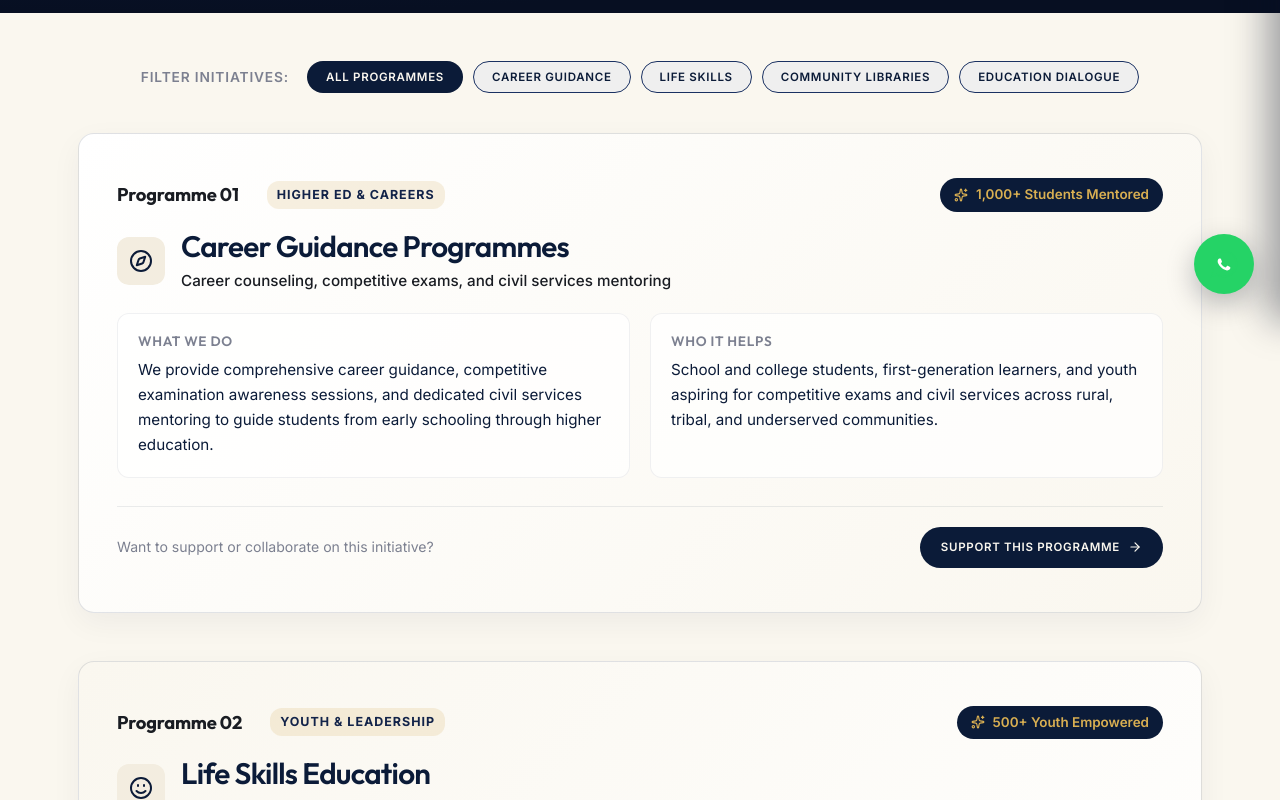
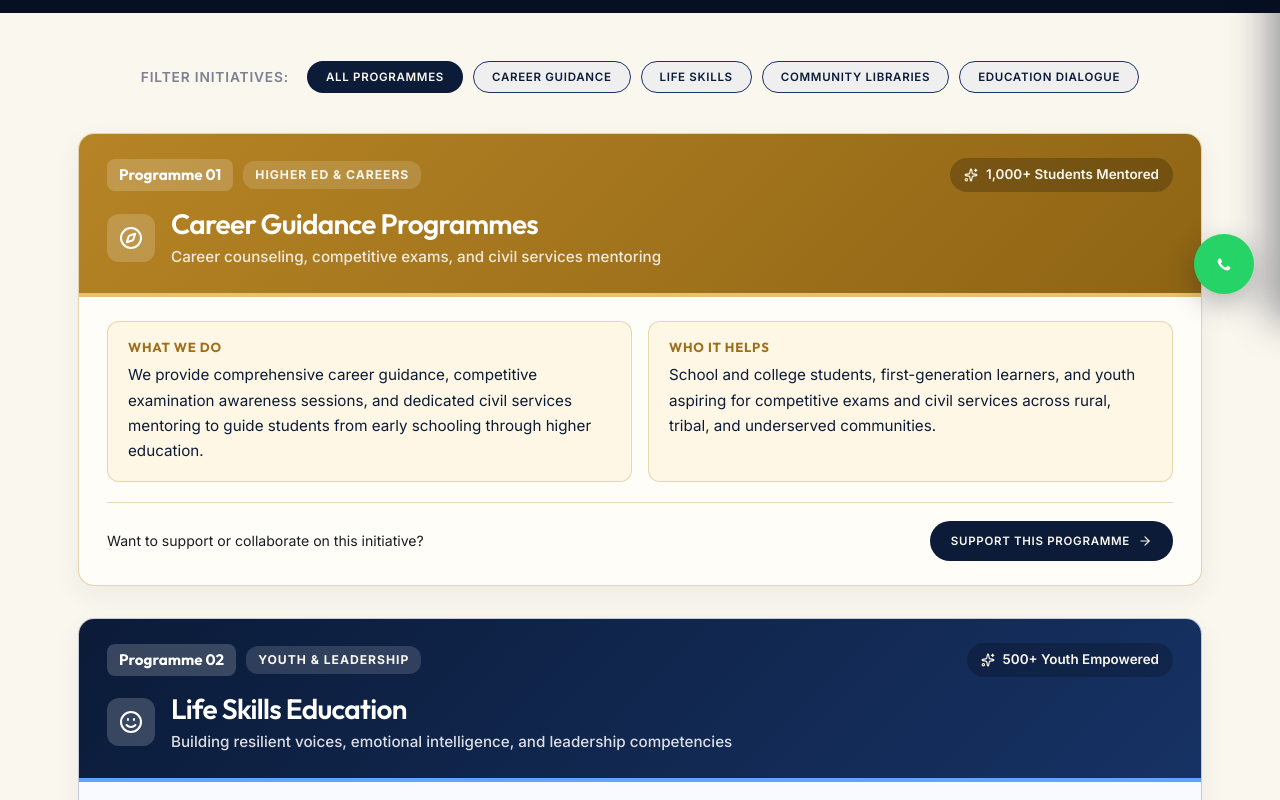
Before and after one commit to SAIKRISHNACHANDA/chamakfoundation.org, a Next.js app: page /programmes in a window 1280 px wide. Shown: the part 480-1280 px from the top of the page. Built offline with nearby package versions, Linux system fonts and the light colour scheme.

Commit message:
style(programmes): redesign programme cards into distinct colored box layout

```diff
--- a/src/app/programmes/page.js
+++ b/src/app/programmes/page.js
@@ -7,7 +7,6 @@ import {
   Compass,
   Smile,
   Library,
-  GraduationCap,
   ArrowRight,
   Sparkles,
   BookOpen
@@ -24,13 +23,15 @@ export default function ProgrammesPage() {
       title: "Career Guidance Programmes",
       tagline: "Career counseling, competitive exams, and civil services mentoring",
       icon: Compass,
+      cardBg: "#FFFDF7",
+      cardBorder: "rgba(182, 132, 37, 0.35)",
+      headerBg: "linear-gradient(135deg, #B68425 0%, #8E6414 100%)",
+      headerBorder: "#E6C16E",
+      boxBg: "#FEF7E5",
+      boxBorder: "rgba(182, 132, 37, 0.3)",
+      accentText: "#9E6F1B",
       whatWeDo: "We provide comprehensive career guidance, competitive examination awareness sessions, and dedicated civil services mentoring to guide students from early schooling through higher education.",
       whoItHelps: "School and college students, first-generation learners, and youth aspiring for competitive exams and civil services across rural, tribal, and underserved communities.",
-      highlights: [
-        "Career counseling for school and college students.",
-        "Competitive exam awareness sessions.",
-        "Civil Services awareness and mentoring initiatives.",
-      ],
       impactStat: "1,000+ Students Mentored",
     },
     {
@@ -40,15 +41,15 @@ export default function ProgrammesPage() {
       title: "Life Skills Education",
       tagline: "Building resilient voices, emotional intelligence, and leadership competencies",
       icon: Smile,
+      cardBg: "#F8FAFF",
+      cardBorder: "rgba(11, 27, 56, 0.22)",
+      headerBg: "linear-gradient(135deg, #0B1B38 0%, #163264 100%)",
+      headerBorder: "#60A5FA",
+      boxBg: "#EEF4FF",
+      boxBorder: "rgba(37, 99, 235, 0.22)",
+      accentText: "#1E40AF",
       whatWeDo: "Our life skills curriculum builds foundational personal and interpersonal competencies beyond standard textbooks, empowering young people to articulate thoughts, lead initiatives, and make sound life choices.",
       whoItHelps: "Students and young adults seeking to build self-worth, communication skills, emotional resilience, and executive life decisions.",
-      highlights: [
-        "Leadership development",
-        "Communication skills",
-        "Emotional intelligence",
-        "Personality development",
-        "Decision-making skills",
-      ],
       impactStat: "500+ Youth Empowered",
     },
     {
@@ -58,14 +59,15 @@ export default function ProgrammesPage() {
       title: "Community Library Initiatives",
       tagline: "Establishing knowledge havens and cultivating a vibrant reading culture",
       icon: Library,
+      cardBg: "#F7FCFA",
+      cardBorder: "rgba(15, 118, 110, 0.28)",
+      headerBg: "linear-gradient(135deg, #0F766E 0%, #115E59 100%)",
+      headerBorder: "#5EEAD4",
+      boxBg: "#ECFDF5",
+      boxBorder: "rgba(15, 118, 110, 0.25)",
+      accentText: "#0F766E",
       whatWeDo: "We establish community libraries in rural, tribal, and minority areas, creating safe, quiet spaces stocked with literature, academic references, and general knowledge books to foster reading culture.",
       whoItHelps: "Children, youth, competitive examination aspirants, and entire communities who lack access to public libraries or quiet study spaces at home.",
-      highlights: [
-        "Establishing libraries in rural, tribal, and minority areas.",
-        "Promoting reading culture and knowledge accessibility.",
-        "Curated multi-lingual reading collections (English, Telugu, Urdu).",
-        "Dedicated quiet study zones for competitive exam candidates.",
-      ],
       impactStat: "Thousands of Books Circulated",
     },
     {
@@ -75,14 +77,15 @@ export default function ProgrammesPage() {
       title: "Education Dialogue, Policy & Professional Development Programme",
       tagline: "Convening educators, researchers, and policymakers for educational innovation",
       icon: BookOpen,
+      cardBg: "#FAF8FF",
+      cardBorder: "rgba(79, 70, 229, 0.25)",
+      headerBg: "linear-gradient(135deg, #4338CA 0%, #312E81 100%)",
+      headerBorder: "#A5B4FC",
+      boxBg: "#EEF2FF",
+      boxBorder: "rgba(79, 70, 229, 0.22)",
+      accentText: "#4338CA",
       whatWeDo: "We organize seminars, symposiums, and consultative forums on critical educational issues, emerging pedagogical trends, and policy challenges, creating dedicated platforms for educators, researchers, and policymakers.",
       whoItHelps: "School teachers, college professors, educational researchers, policymakers, and civic leaders shaping the future of inclusive education.",
-      highlights: [
-        "Organizing seminars and symposiums on educational issues, trends, and challenges.",
-        "Creating platforms for educators, researchers, and policymakers.",
-        "Pedagogical innovation and teacher capacity-building forums.",
-        "Policy research, dialogue papers, and educational reform advocacy.",
-      ],
       impactStat: "Seminars & State Symposia",
     },
   ];
@@ -130,61 +133,67 @@ export default function ProgrammesPage() {
           </div>
 
           {/* Programmes List */}
-          <div style={{ display: "flex", flexDirection: "column", gap: "48px" }}>
-            {filtered.map((p, index) => {
+          <div style={{ display: "flex", flexDirection: "column", gap: "32px" }}>
+            {filtered.map((p) => {
               const Icon = p.icon;
-              const isEven = index % 2 === 1;
 
               return (
                 <div
                   key={p.id}
                   id={p.id}
-                  className="card"
                   style={{
-                    padding: "44px 38px",
-                    borderColor: "rgba(11,27,56,0.12)",
-                    background: isEven
-                      ? "linear-gradient(135deg, #FAF7EF 0%, #FFFFFF 100%)"
-                      : "linear-gradient(135deg, #FFFFFF 0%, #FAF7EF 100%)",
-                    boxShadow: "0 10px 30px rgba(11,27,56,0.05)",
+                    scrollMarginTop: "100px",
+                    background: p.cardBg,
+                    borderRadius: "16px",
+                    border: `1.5px solid ${p.cardBorder}`,
+                    boxShadow: "0 10px 28px rgba(11, 27, 56, 0.06)",
+                    overflow: "hidden",
                   }}
                 >
-                  <div style={{ display: "grid", gridTemplateColumns: "1fr", gap: "28px" }}>
-                    <div>
-                      <div style={{ display: "flex", alignItems: "center", justifyContent: "space-between", flexWrap: "wrap", gap: "16px", marginBottom: "16px" }}>
-                        <div style={{ display: "flex", alignItems: "center", gap: "12px" }}>
-                          <span style={{ fontFamily: "var(--num)", fontSize: "1.15rem", fontWeight: 700, color: "var(--gold-600)", letterSpacing: "-0.01em" }}>
+                  {/* Colored Box Header */}
+                  <div
+                    style={{
+                      background: p.headerBg,
+                      borderBottom: `4px solid ${p.headerBorder}`,
+                      padding: "24px 28px",
+                    }}
+                  >
+                    <div style={{ display: "flex", alignItems: "center", justifyContent: "space-between", flexWrap: "wrap", gap: "12px", marginBottom: "14px" }}>
+                      <div style={{ display: "flex", alignItems: "center", gap: "10px", flexWrap: "wrap" }}>
+                        <span style={{ fontFamily: "var(--num)", fontSize: "0.95rem", fontWeight: 700, color: "#FFFFFF", background: "rgba(255,255,255,0.18)", padding: "4px 12px", borderRadius: "8px" }}>
                           Programme {p.num}
                         </span>
-                          <span style={{ height: "4px", width: "4px", borderRadius: "50%", background: "var(--ink-300)" }}></span>
-                          <span style={{ fontSize: "0.78rem", textTransform: "uppercase", letterSpacing: "0.08em", fontWeight: 700, color: "var(--navy-800)", background: "rgba(201,154,58,0.15)", padding: "4px 10px", borderRadius: "12px" }}>
+                        <span style={{ fontSize: "0.76rem", textTransform: "uppercase", letterSpacing: "0.08em", fontWeight: 700, color: "#FAF7EF", background: "rgba(255,255,255,0.14)", padding: "4px 12px", borderRadius: "12px" }}>
                           {p.category}
                         </span>
                       </div>
 
-                        <div style={{ display: "inline-flex", alignItems: "center", gap: "8px", background: "var(--navy-900)", color: "var(--gold-400)", padding: "6px 14px", borderRadius: "20px", fontSize: "0.84rem", fontWeight: 600 }}>
+                      <div style={{ display: "inline-flex", alignItems: "center", gap: "8px", background: "rgba(0,0,0,0.22)", color: "#FAF7EF", padding: "6px 14px", borderRadius: "20px", fontSize: "0.84rem", fontWeight: 600 }}>
                         <Sparkles size={14} />
                         <span>{p.impactStat}</span>
                       </div>
                     </div>
 
-                      <div style={{ display: "flex", alignItems: "center", gap: "16px", marginBottom: "12px" }}>
-                        <div style={{ width: "48px", height: "48px", borderRadius: "12px", background: "var(--cream-200)", display: "flex", alignItems: "center", justifyContent: "center", color: "var(--navy-900)", flexShrink: 0 }}>
+                    <div style={{ display: "flex", alignItems: "center", gap: "16px" }}>
+                      <div style={{ width: "48px", height: "48px", borderRadius: "12px", background: "rgba(255,255,255,0.18)", display: "flex", alignItems: "center", justifyContent: "center", color: "#FFFFFF", flexShrink: 0 }}>
                         <Icon size={24} />
                       </div>
                       <div>
-                          <h2 style={{ fontFamily: "var(--serif)", fontSize: "1.85rem", color: "var(--navy-900)", margin: 0, lineHeight: 1.25 }}>
+                        <h2 style={{ fontFamily: "var(--serif)", fontSize: "1.75rem", color: "#FFFFFF", margin: 0, lineHeight: 1.25 }}>
                           {p.title}
                         </h2>
-                          <p style={{ color: "var(--gold-700)", fontWeight: 500, fontSize: "0.95rem", margin: "4px 0 0" }}>
+                        <p style={{ color: "rgba(255,255,255,0.85)", fontWeight: 500, fontSize: "0.95rem", margin: "4px 0 0" }}>
                           {p.tagline}
                         </p>
                       </div>
                     </div>
+                  </div>
 
-                      <div style={{ display: "grid", gridTemplateColumns: "repeat(auto-fit, minmax(280px, 1fr))", gap: "20px", marginTop: "20px" }}>
-                        <div style={{ background: "rgba(255,255,255,0.7)", padding: "20px", borderRadius: "12px", border: "1px solid rgba(11,27,56,0.06)" }}>
-                          <h4 style={{ fontSize: "0.85rem", textTransform: "uppercase", letterSpacing: "0.05em", color: "var(--ink-400)", margin: "0 0 8px" }}>
+                  {/* Box Body */}
+                  <div style={{ padding: "24px 28px" }}>
+                    <div style={{ display: "grid", gridTemplateColumns: "repeat(auto-fit, minmax(280px, 1fr))", gap: "16px" }}>
+                      <div style={{ background: p.boxBg, padding: "18px 20px", borderRadius: "12px", border: `1px solid ${p.boxBorder}` }}>
+                        <h4 style={{ fontSize: "0.82rem", textTransform: "uppercase", letterSpacing: "0.06em", color: p.accentText, margin: "0 0 8px", fontWeight: 700 }}>
                           What We Do
                         </h4>
                         <p style={{ fontSize: "0.95rem", color: "var(--navy-900)", lineHeight: 1.65, margin: 0 }}>
@@ -192,8 +201,8 @@ export default function ProgrammesPage() {
                         </p>
                       </div>
 
-                        <div style={{ background: "rgba(255,255,255,0.7)", padding: "20px", borderRadius: "12px", border: "1px solid rgba(11,27,56,0.06)" }}>
-                          <h4 style={{ fontSize: "0.85rem", textTransform: "uppercase", letterSpacing: "0.05em", color: "var(--ink-400)", margin: "0 0 8px" }}>
+                      <div style={{ background: p.boxBg, padding: "18px 20px", borderRadius: "12px", border: `1px solid ${p.boxBorder}` }}>
+                        <h4 style={{ fontSize: "0.82rem", textTransform: "uppercase", letterSpacing: "0.06em", color: p.accentText, margin: "0 0 8px", fontWeight: 700 }}>
                           Who It Helps
                         </h4>
                         <p style={{ fontSize: "0.95rem", color: "var(--navy-900)", lineHeight: 1.65, margin: 0 }}>
@@ -202,15 +211,14 @@ export default function ProgrammesPage() {
                       </div>
                     </div>
 
-                      <div style={{ display: "flex", alignItems: "center", justifyContent: "space-between", flexWrap: "wrap", gap: "16px", marginTop: "28px", paddingTop: "20px", borderTop: "1px solid rgba(11,27,56,0.08)" }}>
-                        <div style={{ fontSize: "0.88rem", color: "var(--ink-400)" }}>
+                    <div style={{ display: "flex", alignItems: "center", justifyContent: "space-between", flexWrap: "wrap", gap: "16px", marginTop: "20px", paddingTop: "18px", borderTop: `1px solid ${p.boxBorder}` }}>
+                      <div style={{ fontSize: "0.88rem", color: "var(--ink-500)" }}>
                         Want to support or collaborate on this initiative?
                       </div>
                       <Link href="/get-involved" className="btn btn-navy btn-sm" style={{ display: "inline-flex", alignItems: "center", gap: "8px" }}>
                         <span>Support this Programme</span>
                         <ArrowRight size={14} />
                       </Link>
-                      </div>
                     </div>
                   </div>
                 </div>
```
Lines whose indentation alone changed are shown as unchanged.
